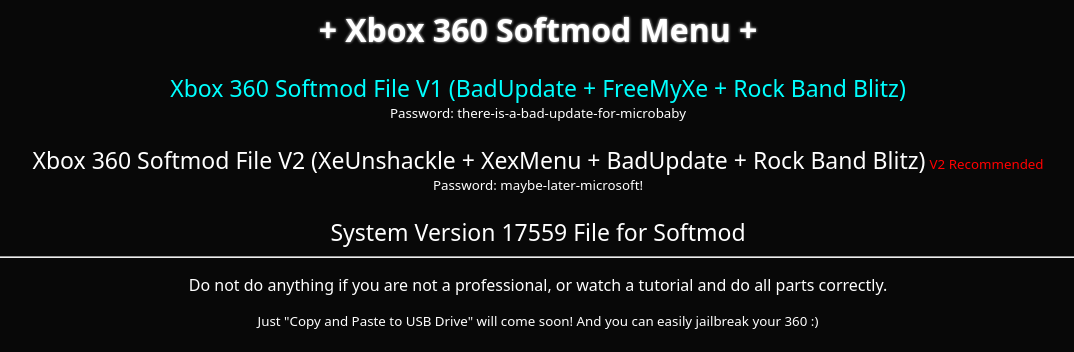
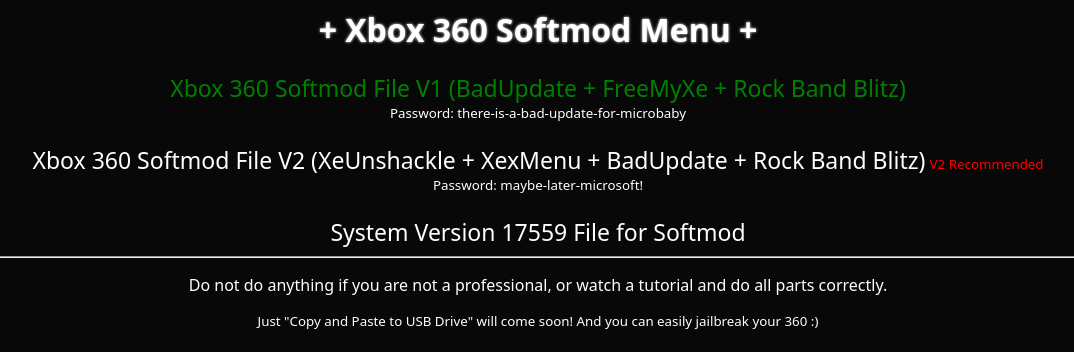
Before and after one commit to emr-tml/emr-tml.github.io, a plain HTML site: page x360softmod/index.html in a window 1280 px wide. In both pictures the pointer is over the link 640 px from the left and 88 px from the top of the page. Shown: the top 352 px of the page, without its empty margins (102-1176 px from the left). Drawn offline with Linux system fonts and the light colour scheme.

Commit message:
Update index.html

```diff
--- a/x360softmod/index.html
+++ b/x360softmod/index.html
@@ -30,7 +30,7 @@
 	body {font-family: system-ui; background-color: #080808; color: white;}
 	h1 {text-shadow: 0 0 3px;}
 	a {font-size: 23px; color: white; text-decoration: none; transition-duration: 0.4s;}
-	a:hover {color: aqua;}
+	a:hover {color: green;}
 	#pass {cursor: default;}
 	#red {color: red;}
 </style>
```
